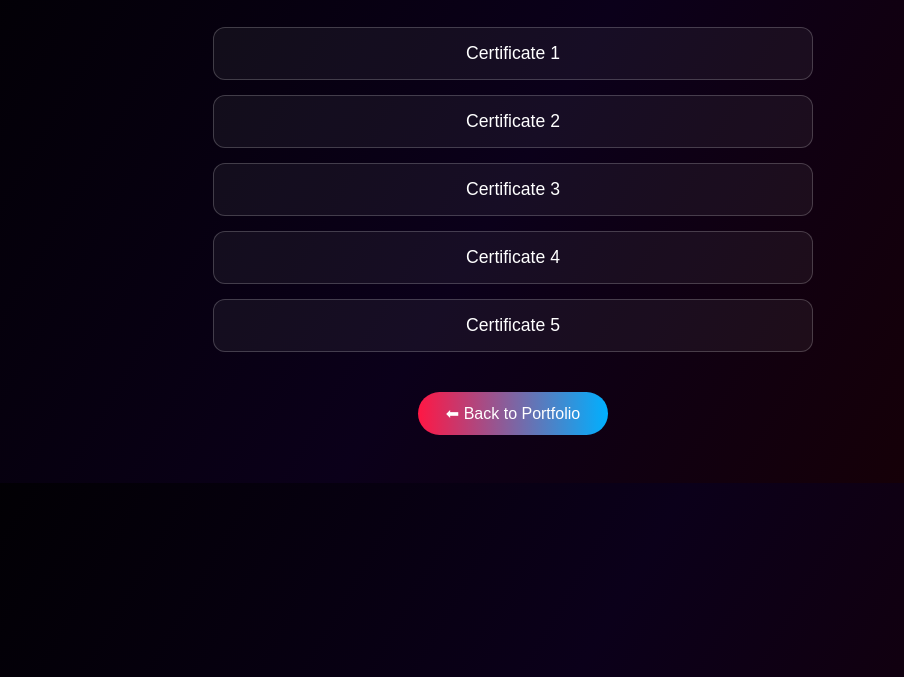
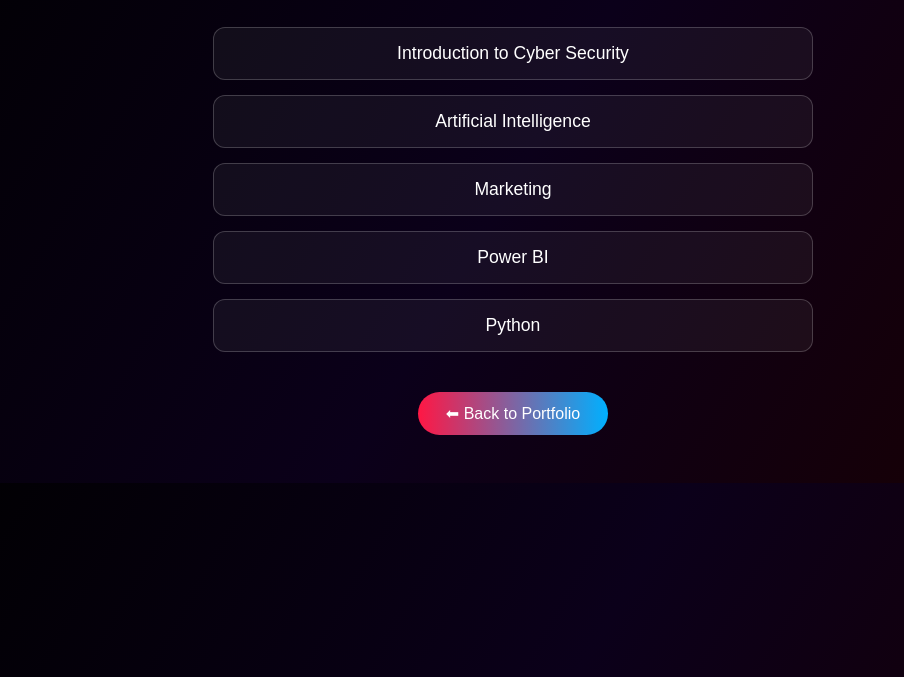
Before and after one commit to Candydeena/deenadayalan.github.io, a plain HTML site: page certificates.html in a window 1280 px wide. Shown: the part 123-800 px from the top of the page, without its empty margins (127-1031 px from the left). Drawn offline with Linux system fonts and the light colour scheme.

Commit message:
Update certificates.html

```diff
--- a/certificates.html
+++ b/certificates.html
@@ -60,11 +60,11 @@
   <h1>My Certificates</h1>
 
   <div class="cert-container">
-    <a href="https://drive.google.com/file/d/1khPZuS7bFkTYZ0ziG9WvXHrjjYA-UPWM/view?usp=drive_link" class="cert-link" target="_blank">Certificate 1</a>
-    <a href="https://drive.google.com/file/d/1MiMUhekVSjtb9ccYgldNBkz_UlRtK6lF/view?usp=drive_link" class="cert-link" target="_blank">Certificate 2</a>
-    <a href="https://drive.google.com/file/d/1OtT_mUV3PTFXim7KJxvbWXFJabtRJNv4/view?usp=drive_link" class="cert-link" target="_blank">Certificate 3</a>
-    <a href="https://drive.google.com/file/d/1ycP741bzm5pjOKs5lql20qbUsnURNtcl/view?usp=drive_link" class="cert-link" target="_blank">Certificate 4</a>
-    <a href="https://drive.google.com/file/d/1vx7HCPa8hyHQzrWvwAdZ7ZePe6OJQqXP/view?usp=drive_link" class="cert-link" target="_blank">Certificate 5</a>
+    <a href="https://drive.google.com/file/d/1khPZuS7bFkTYZ0ziG9WvXHrjjYA-UPWM/view?usp=drive_link" class="cert-link" target="_blank">Introduction to Cyber Security</a>
+    <a href="https://drive.google.com/file/d/1MiMUhekVSjtb9ccYgldNBkz_UlRtK6lF/view?usp=drive_link" class="cert-link" target="_blank">Artificial Intelligence</a>
+    <a href="https://drive.google.com/file/d/1OtT_mUV3PTFXim7KJxvbWXFJabtRJNv4/view?usp=drive_link" class="cert-link" target="_blank">Marketing</a>
+    <a href="https://drive.google.com/file/d/1ycP741bzm5pjOKs5lql20qbUsnURNtcl/view?usp=drive_link" class="cert-link" target="_blank">Power BI</a>
+    <a href="https://drive.google.com/file/d/1vx7HCPa8hyHQzrWvwAdZ7ZePe6OJQqXP/view?usp=drive_link" class="cert-link" target="_blank">Python</a>
 
   </div>
 
```
